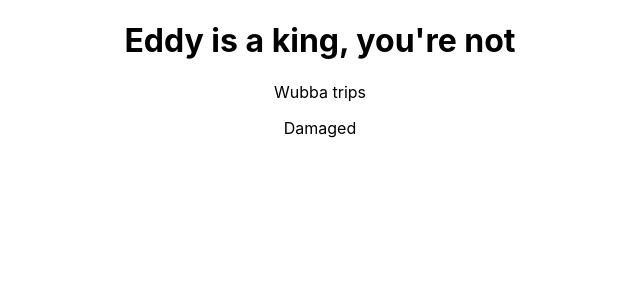
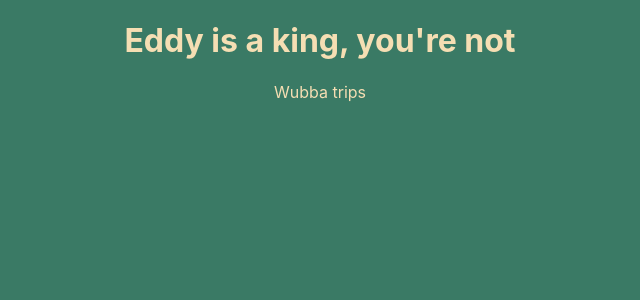
Before and after one commit to victrudoh/pelican, a React (Create React App) app: page / in a window 1280 px wide. Shown: the top 300 px of the page, without its empty margins (320-960 px from the left). Built offline with nearby package versions, Linux system fonts and the light colour scheme.

Commit message:
it is still not workiing, trying again now

```diff
--- a/src/App.css
+++ b/src/App.css
@@ -1,3 +1,8 @@
 .App {
   text-align: center;
 }
+
+body {
+  background-color: rgb(58, 122, 101);
+  color: wheat;
+}
--- a/src/App.js
+++ b/src/App.js
@@ -5,7 +5,6 @@ function App() {
     <div className="App">
       <h1>Eddy is a king, you're not</h1>
       <p>Wubba trips</p>
-      <p>Damaged</p>
     </div>
   );
 }
```
